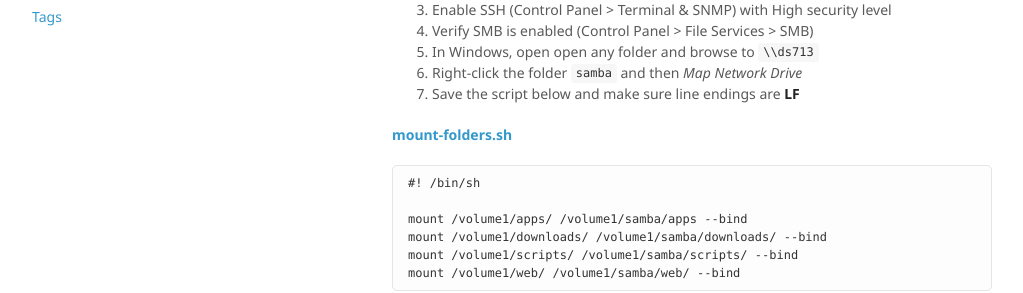
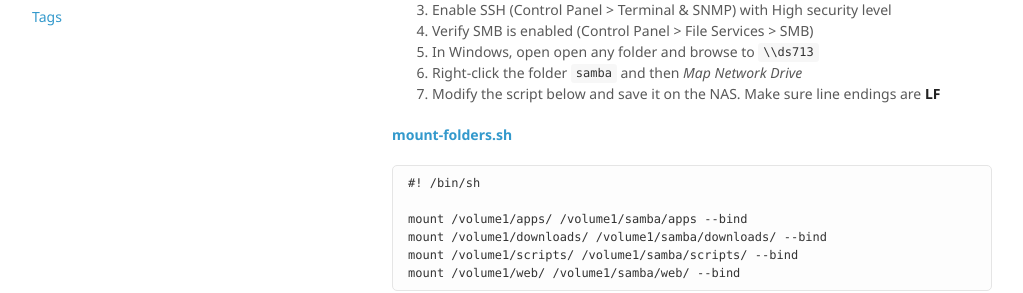
Before and after one commit to oscarb/pad, a Jekyll site: the page built from _docs/ds713.md, in a window 1280 px wide and 900 px high, scrolled down 1621 px. Shown: the part 176-469 px from the top of the window, without its empty margins (128-1151 px from the left). Built offline with Jekyll 4.4.1, drawn with Linux system fonts in a browser that asks for light colours; some web fonts are replaced.

Commit message:
Update ds713.md

```diff
--- a/_docs/ds713.md
+++ b/_docs/ds713.md
@@ -52,7 +52,7 @@ Command | Description
 4. Verify SMB is enabled (Control Panel > File Services > SMB)
 5. In Windows, open open any folder and browse to `\\ds713`
 6. Right-click the folder `samba` and then *Map Network Drive*
-7. Save the script below and make sure line endings are **LF**
+7. Modify the script below and save it on the NAS. Make sure line endings are **LF**
 
 
 **mount-folders.sh**
```
